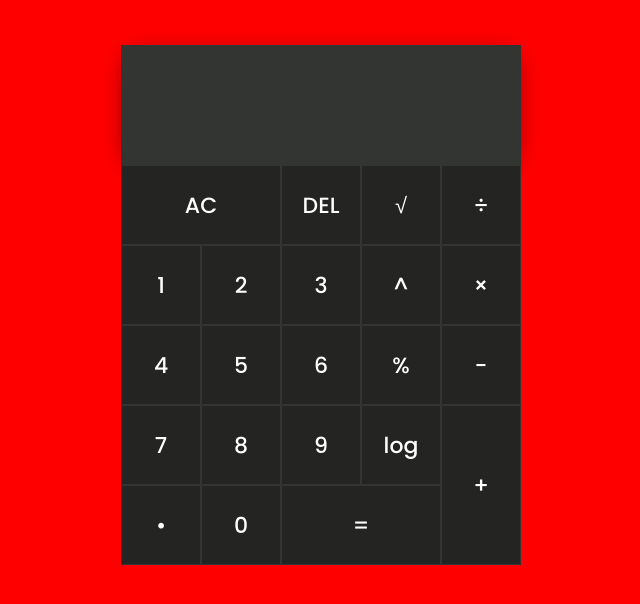
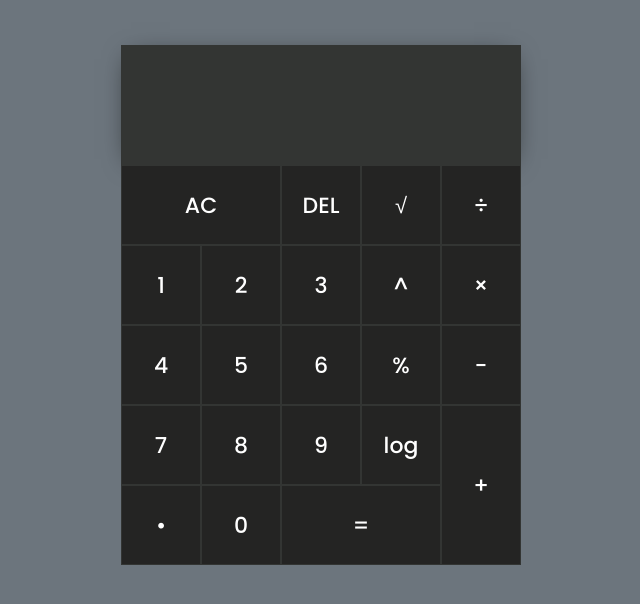
Before and after one commit to dgr1029/dgr1029.github.io, a plain HTML site: page kalkulator.html in a window 1280 px wide. Shown: the whole page, without its empty margins (319-959 px from the left). Drawn offline with Linux system fonts and the light colour scheme.

Commit message:
style.css

```diff
--- a/style.css
+++ b/style.css
@@ -11,7 +11,7 @@
 body{
 	padding: 0;
 	margin: 0;
-	background: red;
+	background: #6c757d;
 
 }
 .kalkulator{
```
